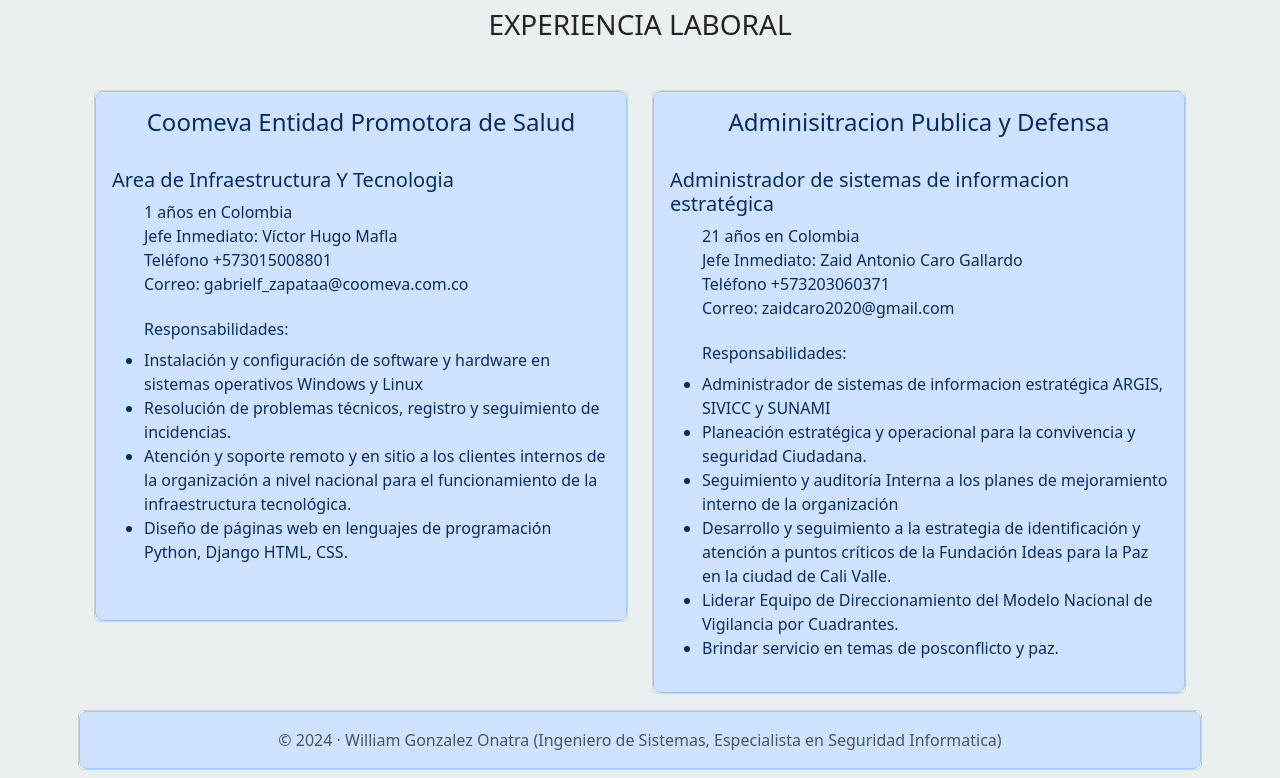
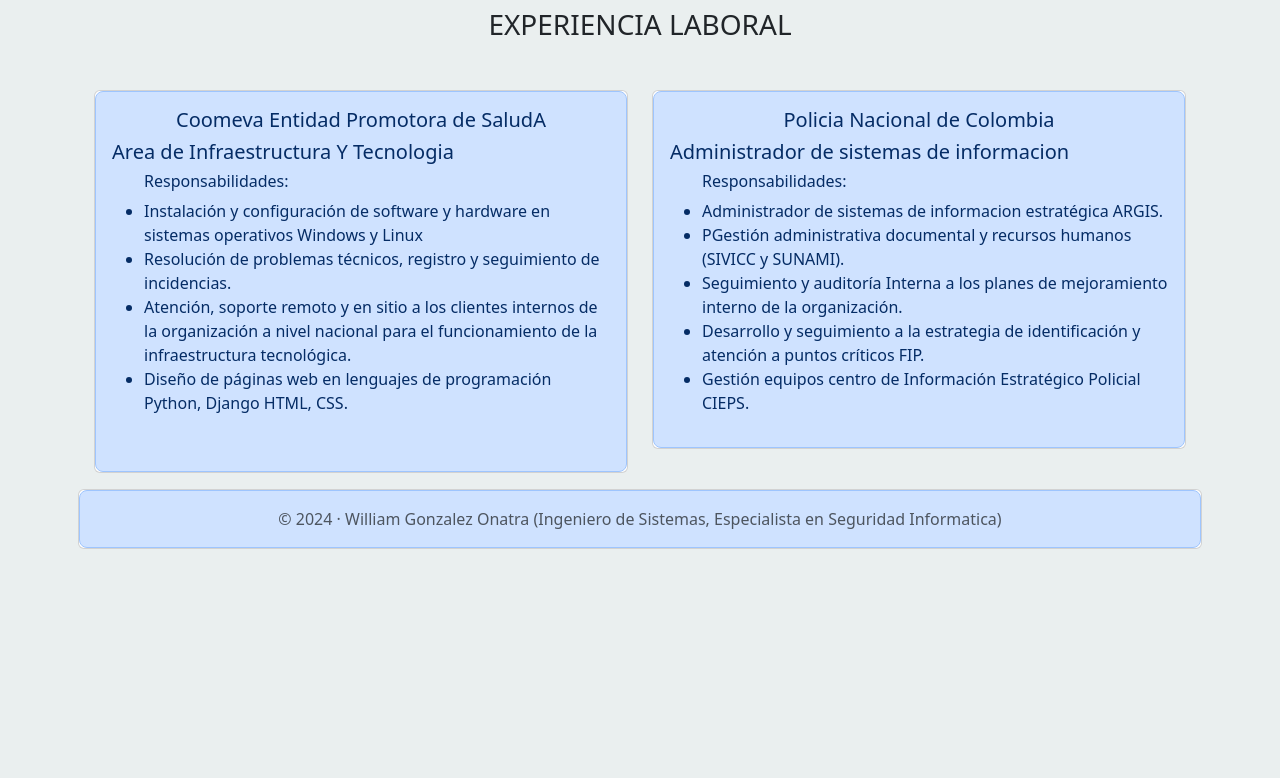
Before and after one commit to willi0710/Portafolio, a Django app: page /explaboral/ in a window 1280 px wide. Shown: the part 56-834 px from the top of the page. After the commit the page ends 605 px from the top, so only its background shows below. Run offline with Django 4.2, Linux system fonts and the light colour scheme.

Commit message:
Actalizacion datos

```diff
--- a/miPortafolio/templates/explaboral.html
+++ b/miPortafolio/templates/explaboral.html
@@ -16,18 +16,14 @@
         <div class="col-md-6">
             <div class="card">
                 <div class="card-body p-3 text-primary-emphasis bg-primary-subtle border border-primary-subtle rounded-3">
-                    <h4 class="text-center">Coomeva Entidad Promotora de Salud</h4><br>
+                    <h5 class="text-center">Coomeva Entidad Promotora de SaludA</h5>
                     <h5>Area de Infraestructura Y Tecnologia</h5>
                     <ul>
-                        1 años en Colombia <br>
-                        Jefe Inmediato: Víctor Hugo Mafla <br>
-                        Teléfono +573015008801 <br>
-                        Correo: gabrielf_zapataa@coomeva.com.co <br>
-                        <br>
+
                         <h6>Responsabilidades:</h6>
                         <li>Instalación y configuración de software y hardware en sistemas operativos Windows y Linux</li>
                         <li>Resolución de problemas técnicos, registro y seguimiento de incidencias.</li>
-                        <li>Atención y soporte remoto y en sitio a los clientes internos de la organización a nivel nacional para el funcionamiento de la infraestructura tecnológica.</li>
+                        <li>Atención, soporte remoto y en sitio a los clientes internos de la organización a nivel nacional para el funcionamiento de la infraestructura tecnológica.</li>
                         <li>Diseño de páginas web en lenguajes de programación Python, Django HTML, CSS.</li><br>
 
                       </ul>
@@ -37,22 +33,17 @@
         <div class="col-md-6">
             <div class="card">
                 <div class="card-body p-3 text-primary-emphasis bg-primary-subtle border border-primary-subtle rounded-3">
-                    <h4 class="text-center">Adminisitracion Publica y Defensa</h4><br>
-                    <h5>Administrador de sistemas de informacion estratégica</h5>
+                    <h5 class="text-center">Policia Nacional de Colombia</h5>
+                    <h5>Administrador de sistemas de informacion</h5>
                     <ul>
-                        21 años en Colombia <br>
-                        Jefe Inmediato: Zaid Antonio Caro Gallardo <br>
-                        Teléfono +573203060371 <br>
-                        Correo: zaidcaro2020@gmail.com <br>
-                        <br>
+
                         <h6>Responsabilidades:</h6>
-                        <li>Administrador de sistemas de informacion estratégica ARGIS, SIVICC y SUNAMI</li>
-                        <li>Planeación estratégica y operacional para la convivencia y
-                            seguridad Ciudadana.</li>
-                        <li>Seguimiento y auditoría Interna a los planes de mejoramiento interno de la organización</li>
-                        <li>Desarrollo y seguimiento a la estrategia de identificación y atención a puntos críticos de la Fundación Ideas para la Paz en la ciudad de Cali Valle.</li>
-                        <li>Liderar Equipo de Direccionamiento del Modelo Nacional de Vigilancia por Cuadrantes.</li>
-                        <li>Brindar servicio en temas de posconflicto y paz.</li>
+                        <li>Administrador de sistemas de informacion estratégica ARGIS.</li>
+                        <li>PGestión administrativa documental y recursos humanos (SIVICC y SUNAMI).</li>
+                        <li>Seguimiento y auditoría Interna a los planes de mejoramiento interno de la organización.</li>
+                        <li>Desarrollo y seguimiento a la estrategia de identificación y atención a puntos críticos FIP.</li>
+                        <li>Gestión equipos centro de Información Estratégico Policial CIEPS.</li>
+
                       </ul>
                 </div>
             </div>
```
Also changed, not shown: miPortafolio/templates/index.html (+13 -14 lines).
